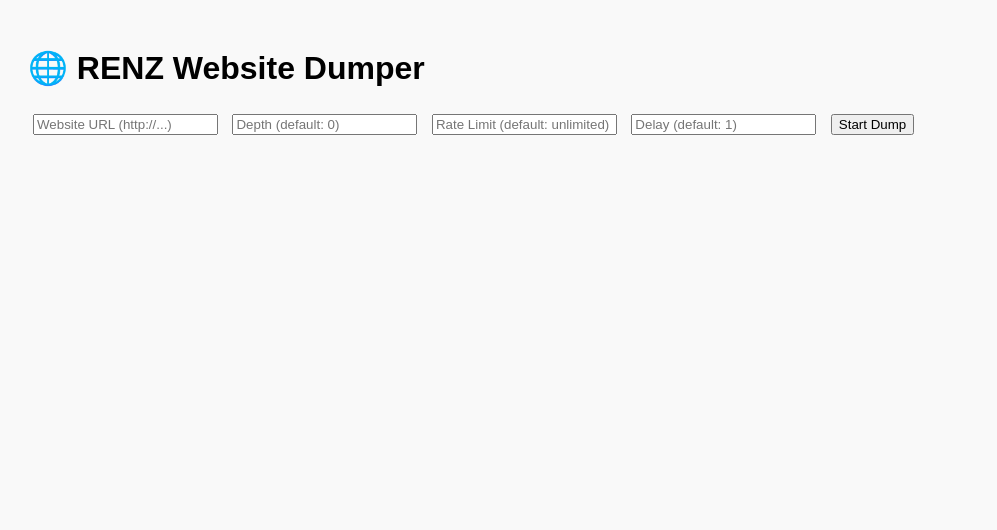
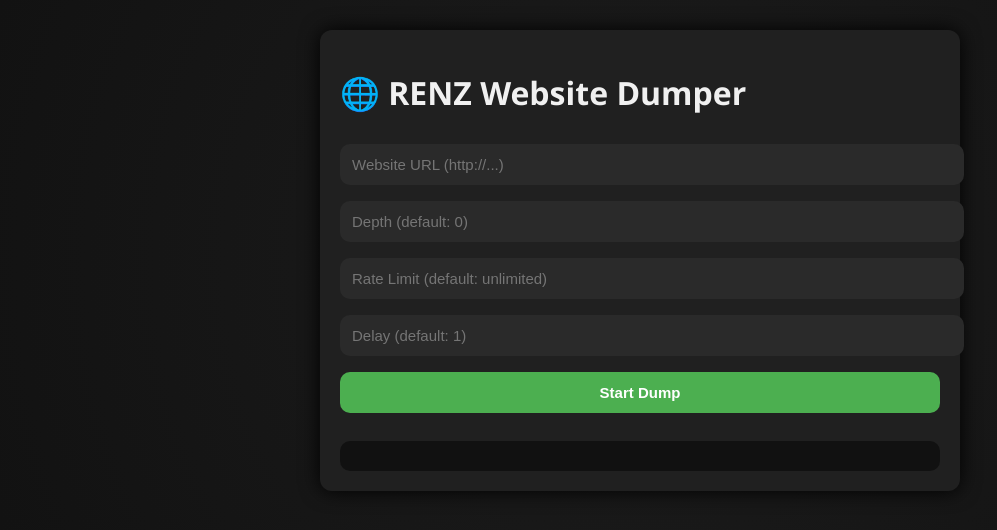
Before and after one commit to renz2451/website, a plain HTML site: page templates/index.html in a window 1280 px wide. Shown: the whole page, without its empty margins (0-997 px from the left). Drawn offline with Linux system fonts and the light colour scheme.

Commit message:
Update style.css

```diff
--- a/static/style.css
+++ b/static/style.css
@@ -1 +1,51 @@
-body { font-family: sans-serif; padding: 20px; background: #f9f9f9; } input, button { margin: 5px; }
+body {
+  font-family: 'Segoe UI', sans-serif;
+  background: radial-gradient(circle, #1c1c1c, #121212);
+  color: #f0f0f0;
+  margin: 0;
+  padding: 30px;
+  display: flex;
+  justify-content: center;
+}
+.container {
+  max-width: 600px;
+  width: 100%;
+  background: #202020;
+  padding: 20px;
+  border-radius: 12px;
+  box-shadow: 0 0 20px #000;
+}
+input, button {
+  width: 100%;
+  margin: 8px 0;
+  padding: 12px;
+  border-radius: 10px;
+  border: none;
+  font-size: 15px;
+}
+input {
+  background: #2a2a2a;
+  color: #fff;
+}
+button {
+  background: #4caf50;
+  color: white;
+  font-weight: bold;
+}
+button:hover {
+  background: #3da643;
+}
+.logs {
+  margin-top: 20px;
+  max-height: 250px;
+  overflow-y: auto;
+  background: #111;
+  padding: 15px;
+  border-radius: 10px;
+  font-family: monospace;
+  font-size: 14px;
+  line-height: 1.4;
+}
+a {
+  color: #03a9f4;
+}
```
